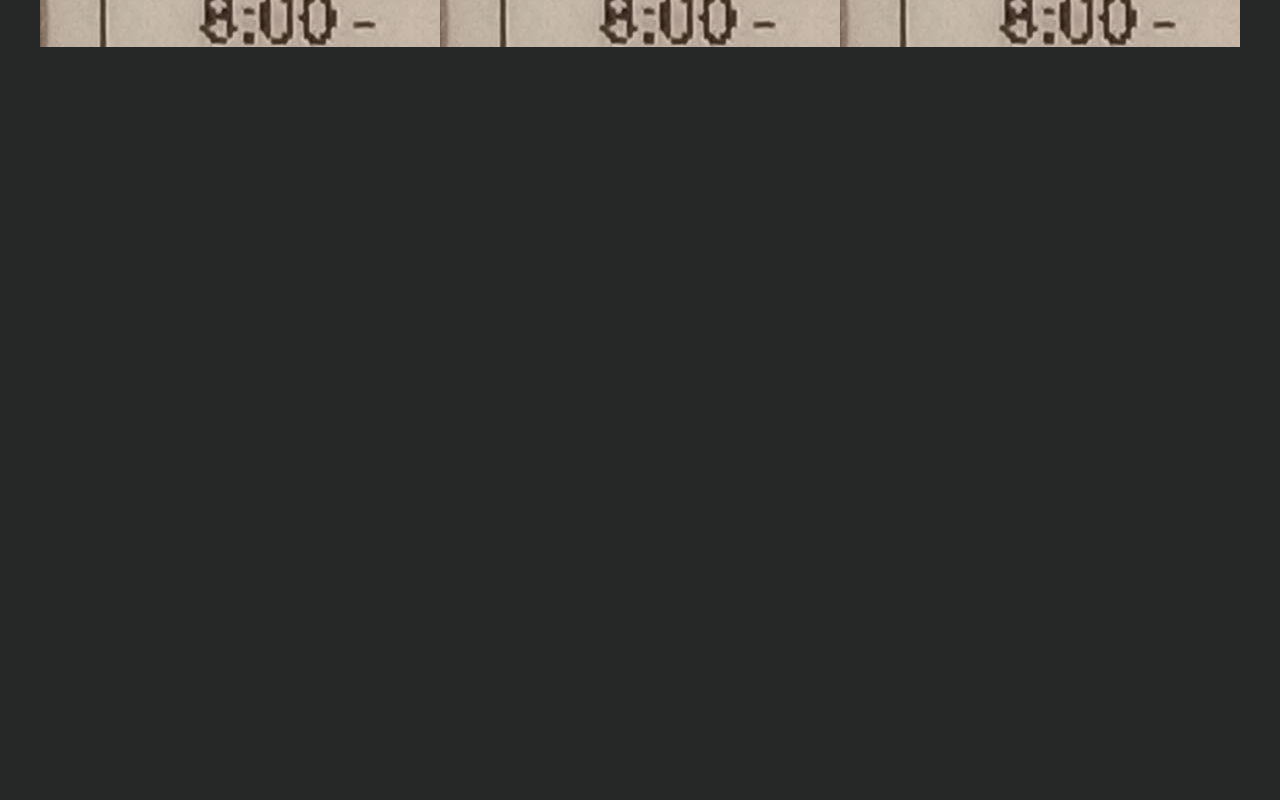
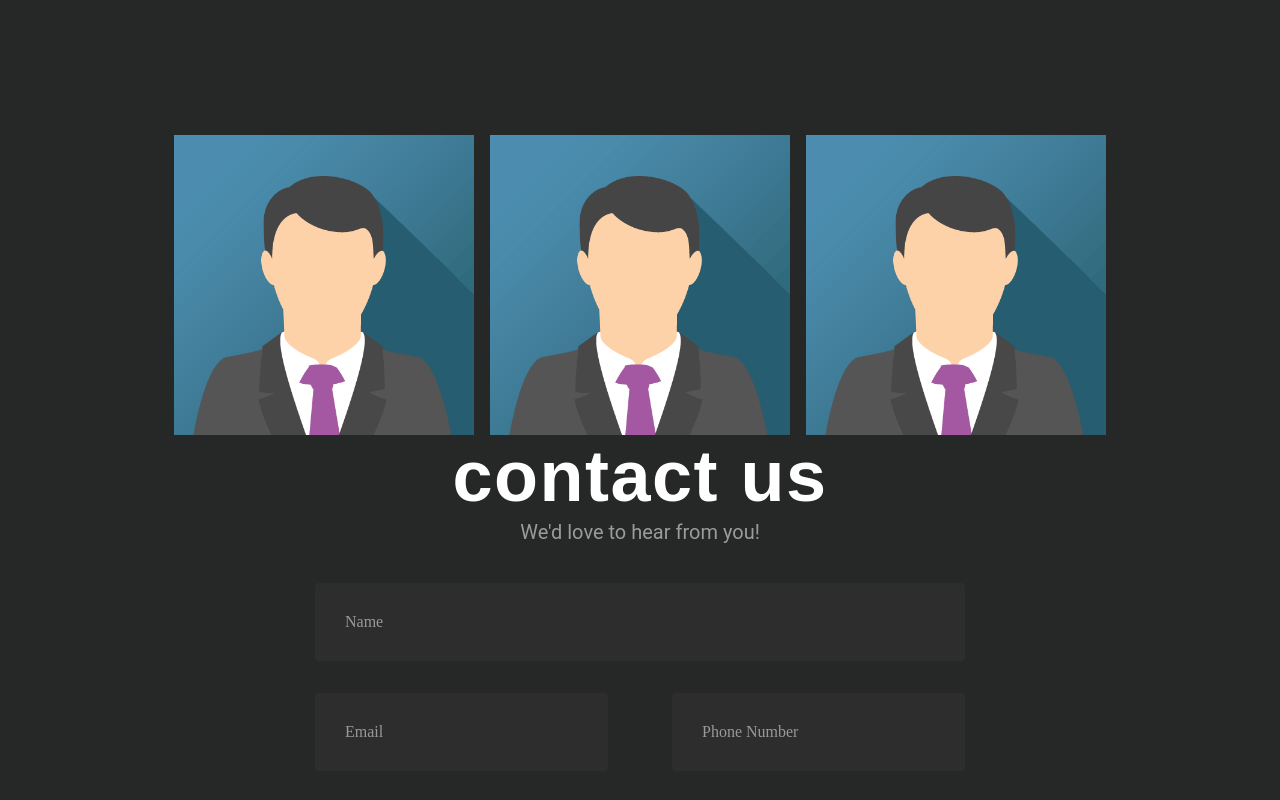
Before and after one commit to rsamQ/React-Testing, a React (Create React App) app: page / in a window 1280 px wide. Shown: the part 1140-1940 px from the top of the page. Before the commit the page ends 1187 px from the top, so only its background shows below. Built offline with nearby package versions, Linux system fonts and the light colour scheme; a web font is replaced by a local one.

Commit message:
fixed portfolio and skills, added contact and about

```diff
--- a/src/App.js
+++ b/src/App.js
@@ -3,13 +3,17 @@ import React from 'react';
 import Navbar from './components/Navbar';
 import Cv from './components/Cv';
 import Portfolio from './components/Portfolio';
+import Skills from './components/Skills';
+import Contact from './components/Contact';
 
 function App() {
   return (
     <div className="App">
       <Navbar />
       <Cv />
+      <Skills />
       <Portfolio />
+      <Contact />
     </div>
   );
 }
--- /dev/null
+++ b/src/components/Contact.css
@@ -0,0 +1,129 @@
+h1 {
+  font-family: "Poppins", sans-serif, "arial";
+  font-weight: 600;
+  font-size: 72px;
+  color: white;
+  text-align: center;
+}
+
+h4 {
+  font-family: "Roboto", sans-serif, "arial";
+  font-weight: 400;
+  font-size: 20px;
+  color: #9b9b9b;
+  line-height: 1.5;
+}
+
+/* ///// inputs /////*/
+
+input:focus ~ label,
+textarea:focus ~ label,
+input:valid ~ label,
+textarea:valid ~ label {
+  font-size: 0.75em;
+  color: #999;
+  top: -5px;
+  -webkit-transition: all 0.225s ease;
+  transition: all 0.225s ease;
+}
+
+.styled-input {
+  float: left;
+  width: 293px;
+  margin: 1rem 0;
+  position: relative;
+  border-radius: 4px;
+}
+
+@media only screen and (max-width: 768px) {
+  .styled-input {
+    width: 100%;
+  }
+}
+
+.styled-input label {
+  color: #999;
+  padding: 1.3rem 30px 1rem 30px;
+  position: absolute;
+  top: 10px;
+  left: 0;
+  -webkit-transition: all 0.25s ease;
+  transition: all 0.25s ease;
+  pointer-events: none;
+}
+
+.styled-input.wide {
+  width: 650px;
+  max-width: 100%;
+}
+
+input,
+textarea {
+  padding: 30px;
+  border: 0;
+  width: 100%;
+  font-size: 1rem;
+  background-color: #2d2d2d;
+  color: white;
+  border-radius: 4px;
+}
+
+input:focus,
+textarea:focus {
+  outline: 0;
+}
+
+input:focus ~ span,
+textarea:focus ~ span {
+  width: 100%;
+  -webkit-transition: all 0.075s ease;
+  transition: all 0.075s ease;
+}
+
+textarea {
+  width: 100%;
+  min-height: 15em;
+}
+
+.input-container {
+  width: 650px;
+  max-width: 100%;
+  margin: 20px auto 25px auto;
+}
+
+.submit-btn {
+  float: right;
+  padding: 7px 35px;
+  border-radius: 60px;
+  display: inline-block;
+  background-color: #4b8cfb;
+  color: white;
+  font-size: 18px;
+  cursor: pointer;
+  box-shadow: 0 2px 5px 0 rgba(0, 0, 0, 0.06), 0 2px 10px 0 rgba(0, 0, 0, 0.07);
+  -webkit-transition: all 300ms ease;
+  transition: all 300ms ease;
+}
+
+.submit-btn:hover {
+  transform: translateY(1px);
+  box-shadow: 0 1px 1px 0 rgba(0, 0, 0, 0.1), 0 1px 1px 0 rgba(0, 0, 0, 0.09);
+}
+
+@media (max-width: 768px) {
+  .submit-btn {
+    width: 100%;
+    float: none;
+    text-align: center;
+  }
+}
+
+input[type="checkbox"] + label {
+  color: #ccc;
+  font-style: italic;
+}
+
+input[type="checkbox"]:checked + label {
+  color: #f00;
+  font-style: normal;
+}
--- /dev/null
+++ b/src/components/Contact.js
@@ -0,0 +1,46 @@
+import React, { Component } from 'react';
+import './Contact.css';
+
+export default class Contact extends Component {
+    render() {
+        return (
+                <div className="container">
+                    <div className="row">
+                            <h1>contact us</h1>
+                    </div>
+                    <div className="row">
+                            <h4 style={{textAlign:'center'}}>We'd love to hear from you!</h4>
+                    </div>
+                    <div className="row input-container">
+                            <div className="col-xs-12">
+                                <div className="styled-input wide">
+                                    <input type="text" required />
+                                    <label>Name</label>
+                                </div>
+                            </div>
+                            <div className="col-md-6 col-sm-12">
+                                <div className="styled-input">
+                                    <input type="text" required />
+                                    <label>Email</label>
+                                </div>
+                            </div>
+                            <div className="col-md-6 col-sm-12">
+                                <div className="styled-input" style={{float:'right'}}>
+                                    <input type="text" required />
+                                    <label>Phone Number</label>
+                                </div>
+                            </div>
+                            <div className="col-xs-12">
+                                <div className="styled-input wide">
+                                    <textarea required></textarea>
+                                    <label>Message</label>
+                                </div>
+                            </div>
+                            <div className="col-xs-12">
+                                <div className="btn-lrg submit-btn">Send Message</div>
+                            </div>
+                    </div>
+                </div>
+        )
+    }
+}
--- a/src/components/Portfolio.css
+++ b/src/components/Portfolio.css
@@ -1,34 +1,63 @@
+/* The flip card container - set the width and height to whatever you want. We have added the border property to demonstrate that the flip itself goes out of the box on hover (remove perspective if you don't want the 3D effect */
+body {
+  font-family: Arial, Helvetica, sans-serif;
+}
+
 .portfolio {
   display: flex;
   justify-content: center;
   align-items: center;
+  gap: 1em;
+  flex-wrap: wrap;
 }
 
-.image {
-  position: relative;
-  overflow: hidden;
-  height: 400px;
-  width: 400px;
+.portfolio .flip-card .flip-card-inner .flip-card-front img,
+.portfolio .flip-card .flip-card-inner .flip-card-back {
+  height: 300px;
+  width: 300px;
 }
 
-.image img {
-  transition: transform 0.2s;
+.flip-card {
+  background-color: transparent;
+  width: 300px;
+  height: 300px;
+  perspective: 1000px; /* Remove this if you don't want the 3D effect */
 }
 
-.image:hover img {
-  transform: scale(1.5);
+/* This container is needed to position the front and back side */
+.flip-card-inner {
+  position: relative;
+  width: 100%;
+  height: 100%;
+  text-align: center;
+  transition: transform 0.8s;
+  transform-style: preserve-3d;
 }
 
-.image:hover .portfolio-title {
-  font-size: 2rem;
+/* Do an horizontal flip when you move the mouse over the flip box container */
+.flip-card:hover .flip-card-inner {
+  transform: rotateY(180deg);
 }
 
-.portfolio-title {
+/* Position the front and back side */
+.flip-card-front,
+.flip-card-back {
   position: absolute;
-  left: 50%;
-  top: 50%;
-  transform: translate(-50%, -50%);
-  padding: 10px;
-  background-color: rgba(255, 255, 255, 0);
-  border: none;
+  width: 300px;
+  height: 300px;
+  -webkit-backface-visibility: hidden; /* Safari */
+  backface-visibility: hidden;
 }
+
+/* Style the front side (fallback if image is missing) */
+.flip-card-front {
+  background-color: #bbb;
+  color: black;
+}
+
+/* Style the back side */
+.flip-card-back {
+  background-color: dodgerblue;
+  color: white;
+  transform: rotateY(180deg);
+}
--- a/src/components/Portfolio.js
+++ b/src/components/Portfolio.js
@@ -5,17 +5,45 @@ import './Portfolio.css';
 export default class Portfolio extends Component {
     render() {
         return (
-            <div className="portfolio">
-                {PortfolioItems.map((item, index) =>{
-                    return(
-                        <div key={index} className="image">
-                            <img src={item.image} alt="placeholder" className=""/>
-                            <div className="overlay">
-                                <a className="portfolio-title">{item.title}</a>
-                            </div>
+            <div /*class="portfolio"*/>
+                <div className="portfolio">
+                <div class="flip-card">
+                    <div class="flip-card-inner">
+                        <div class="flip-card-front">
+                            <img src="images/img_avatar.png" alt="Avatar"/>
                         </div>
-                    )
-                })}
+                        <div class="flip-card-back">
+                            <h1>John Doe</h1>
+                            <p>Architect und Engineer</p>
+                            <p>We love that guy</p>
+                        </div>
+                    </div>
+                </div>
+                <div class="flip-card">
+                    <div class="flip-card-inner">
+                        <div class="flip-card-front">
+                            <img src="images/img_avatar.png" alt="Avatar" />
+                        </div>
+                        <div class="flip-card-back">
+                            <h1>John Doe</h1>
+                            <p>Architect und Engineer</p>
+                            <p>We love that guy</p>
+                        </div>
+                    </div>
+                </div>
+                <div class="flip-card">
+                    <div class="flip-card-inner">
+                        <div class="flip-card-front">
+                            <img src="images/img_avatar.png" alt="Avatar"/>
+                        </div>
+                        <div class="flip-card-back">
+                            <h1>John Doe</h1>
+                            <p>Architect und Engineer</p>
+                            <p>We love that guy</p>
+                        </div>
+                    </div>
+                </div>
+                </div>
             </div>
         )
     }
--- /dev/null
+++ b/src/components/Skills.css
@@ -0,0 +1,19 @@
+.skills {
+  display: flex;
+  justify-content: center;
+  align-items: center;
+  margin-top: 150px;
+  margin-bottom: 350px;
+  margin-left: -200px;
+}
+
+.radial {
+  position: absolute;
+  list-style: none;
+  width: 20%;
+  text-align: center;
+}
+
+.radial-list {
+  position: relative;
+}
--- /dev/null
+++ b/src/components/Skills.js
@@ -0,0 +1,33 @@
+import React, { Component } from 'react';
+import './Skills.css';
+
+export default class Skills extends Component {
+
+  render(){
+    const numbers = [3, 4, 5, 6, 7, 8, 9, 10, 11, 12, 1, 2];
+    const step = (2*Math.PI)/numbers.length;
+    let angle = 0;
+    const circleX = 100;
+    const circleY = 100;
+    const radius = 90;
+
+    const list = [];
+
+    for(let i = 0; i <= numbers.length; i++){
+      angle += step;
+      list[i] = angle;
+      console.log(list);
+      console.log(numbers.length);
+    }
+
+    return(
+      <div className="skills">
+        <ul className="radial-list">
+          {numbers.map((number) =>{
+            return(<li key={number.toString()} className="radial" style={{top:Number(Math.round(circleX + radius* Math.cos(list[number]))), left:Number(Math.round(circleY + radius * Math.sin(list[number])))}}>{number}</li>)
+          })}
+        </ul>
+      </div>
+    )
+  }
+}
```
Also changed, not shown: public/images/img_avatar.png (added), src/components/About.css (added).
